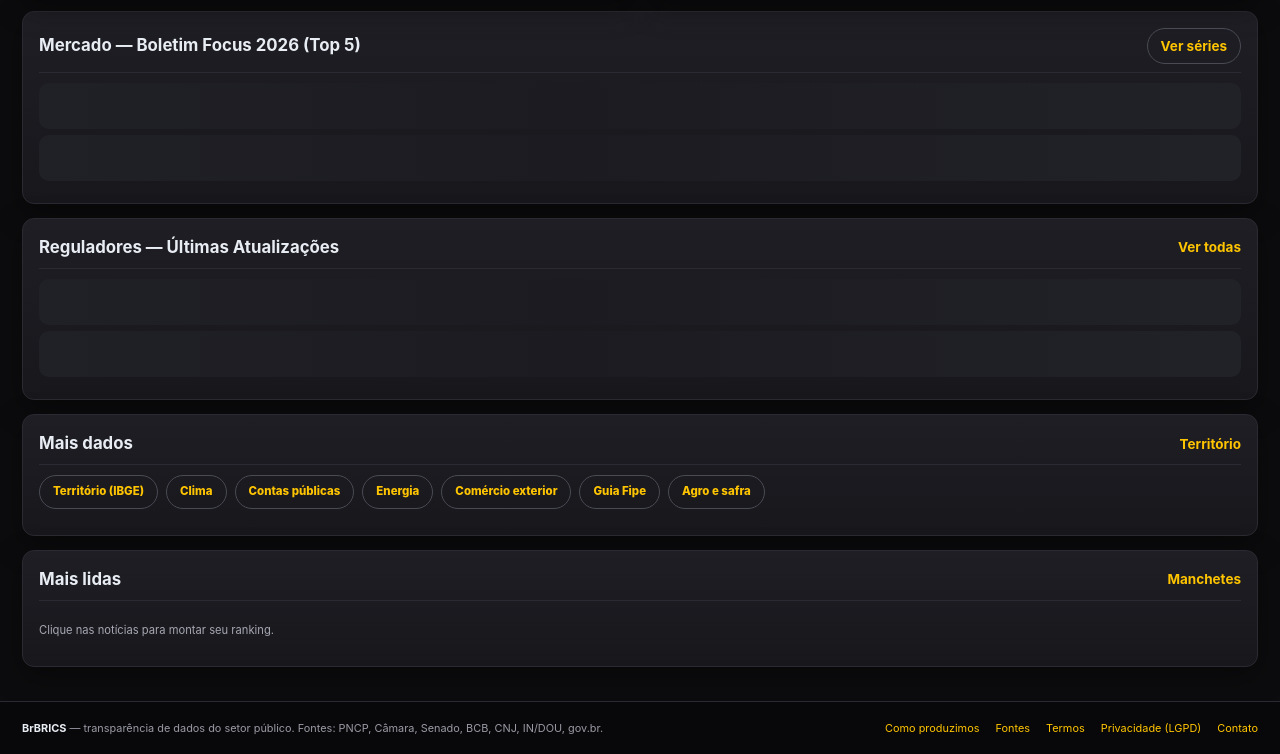
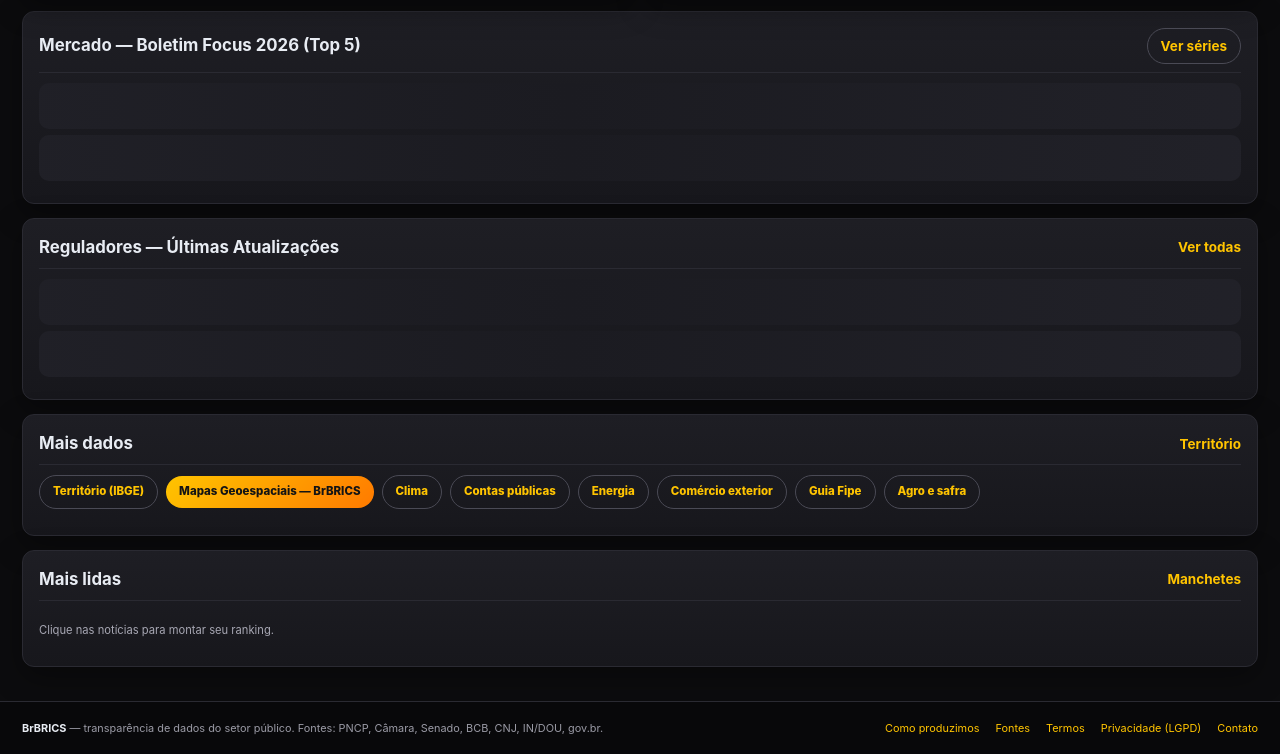
Before and after one commit to luiscadilhac/brbrics, a website: page frontend/index.html in a window 1280 px wide. Shown: the part 1288-2042 px from the top of the page. Drawn offline with Linux system fonts and the light colour scheme.

Commit message:
feat: adiciona link para mapas.html no index

```diff
--- a/frontend/index.html
+++ b/frontend/index.html
@@ -167,6 +167,7 @@
     <div class="card-h"><h2>Mais dados</h2><a href="territorio.html">Território</a></div>
     <div class="toolbar">
       <a class="btn ghost" href="territorio.html">Território (IBGE)</a>
+      <a class="btn" href="mapas.html">Mapas Geoespaciais — BrBRICS</a>
       <a class="btn ghost" href="clima.html">Clima</a>
       <a class="btn ghost" href="contas.html">Contas públicas</a>
       <a class="btn ghost" href="energia.html">Energia</a>
```
